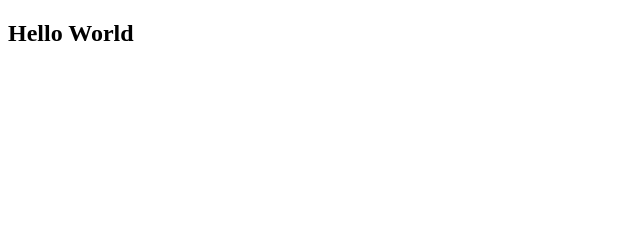
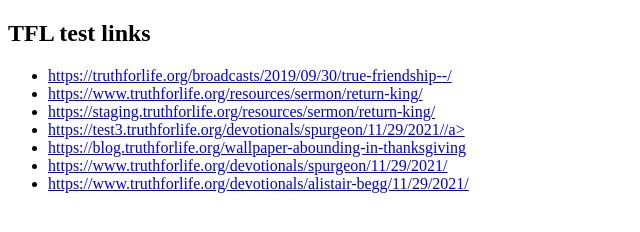
Before and after one commit to jeffmon/jeffmon.github.io, a plain HTML site: page tfl.html in a window 1280 px wide. Shown: the whole page, without its empty margins (0-640 px from the left). Drawn offline with Linux system fonts and the light colour scheme.

Commit message:
Add TFL links

```diff
--- a/tfl.html
+++ b/tfl.html
@@ -1,14 +1,39 @@
 <!DOCTYPE html>
 <html lang="en">
+
 <head>
   <meta charset="UTF-8">
   <title>Document</title>
   <link rel="stylesheet" href="css/styles.css">
 </head>
+
 <body>
-  <h2>Hello World</h1>
+  <h2>TFL test links</h1>
+    <ul>
+      <li><a
+          href="https://truthforlife.org/broadcasts/2019/09/30/true-friendship--/">https://truthforlife.org/broadcasts/2019/09/30/true-friendship--/</a>
+      </li>
+      <li><a
+          href="https://www.truthforlife.org/resources/sermon/return-king/">https://www.truthforlife.org/resources/sermon/return-king/</a>
+      </li>
+      <li><a
+          href="https://staging.truthforlife.org/resources/sermon/return-king/">https://staging.truthforlife.org/resources/sermon/return-king/</a>
+      </li>
+      <li><a
+          href="https://test3.truthforlife.org/devotionals/spurgeon/11/29/2021/">https://test3.truthforlife.org/devotionals/spurgeon/11/29/2021//a>
+      </li>
+      <li><a
+          href="https://blog.truthforlife.org/wallpaper-abounding-in-thanksgiving">https://blog.truthforlife.org/wallpaper-abounding-in-thanksgiving</a>
+      </li>
+      <li><a
+          href="https://www.truthforlife.org/devotionals/spurgeon/11/29/2021/">https://www.truthforlife.org/devotionals/spurgeon/11/29/2021/</a>
+      </li>
+      <li><a
+          href="https://www.truthforlife.org/devotionals/alistair-begg/11/29/2021/">https://www.truthforlife.org/devotionals/alistair-begg/11/29/2021/</a>
+      </li>
+    </ul>
 
-  <script src="js/app.js"></script>
+    <script src="js/app.js"></script>
 </body>
 
 </html>
```
